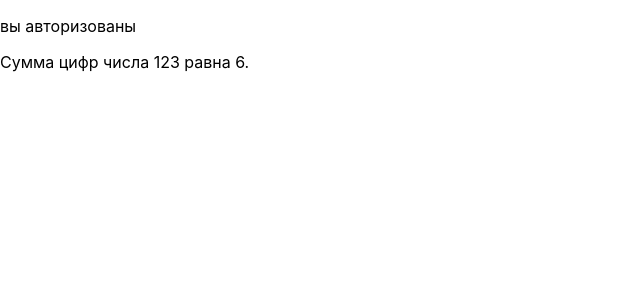
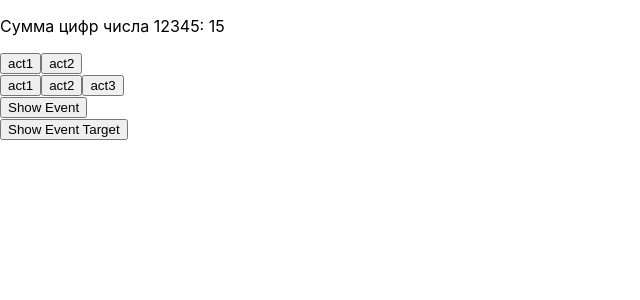
Before and after one commit to ShamarBey/React_tasks, a React (Create React App) app in the folder my-app/: page / in a window 1280 px wide. Shown: the top 300 px of the page, without its empty margins (0-640 px from the left). Built offline with nearby package versions, Linux system fonts and the light colour scheme.

Commit message:
Задание 32-35

```diff
--- a/my-app/src/App.js
+++ b/my-app/src/App.js
@@ -8,18 +8,54 @@ function getDigitsSum(number) {
 }
 
 function App() {
-  const isAuth = true; // Здесь может быть true или false
-  const number = 123; // Число, сумму цифр которого нужно найти
-  const sum = getDigitsSum(number); // Вычисляем сумму цифр
+  // Функции для обработки кликов
+  const show1 = () => {
+    alert(1);
+  };
+
+  const show2 = () => {
+    alert(2);
+  };
+
+  const showNumber = (number) => {
+    alert(number);
+  };
+
+  const handleClickEvent = (event) => {
+    console.log('Event:', event);
+  };
+
+  const handleClickTarget = (event) => {
+    console.log('Event Target:', event.target);
+  };
 
   return (
     <div>
-      {/* Условный рендеринг для isAuth */}
-      {isAuth && <p>вы авторизованы</p>}
-      {!isAuth && <p>пожалуйста, авторизуйтесь</p>}
+      {/* Задание 1: Вывод суммы цифр числа 12345 */}
+      <p>Сумма цифр числа 12345: {getDigitsSum(12345)}</p>
 
-      {/* Вывод суммы цифр числа */}
-      <p>Сумма цифр числа {number} равна {sum}.</p>
+      {/* Задание 2: Кнопки с вызовом функций show1 и show2 */}
+      <div>
+        <button onClick={show1}>act1</button>
+        <button onClick={show2}>act2</button>
+      </div>
+
+      {/* Задание 3: Три кнопки с выводом чисел 1, 2, 3 */}
+      <div>
+        <button onClick={() => showNumber(1)}>act1</button>
+        <button onClick={() => showNumber(2)}>act2</button>
+        <button onClick={() => showNumber(3)}>act3</button>
+      </div>
+
+      {/* Задание 4: Кнопка для вывода объекта Event в консоль */}
+      <div>
+        <button onClick={handleClickEvent}>Show Event</button>
+      </div>
+
+      {/* Задание 5: Кнопка для вывода event.target в консоль */}
+      <div>
+        <button onClick={handleClickTarget}>Show Event Target</button>
+      </div>
     </div>
   );
 }
```
